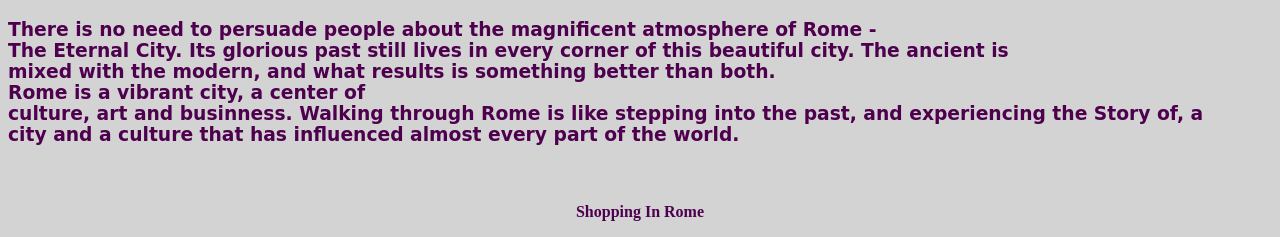
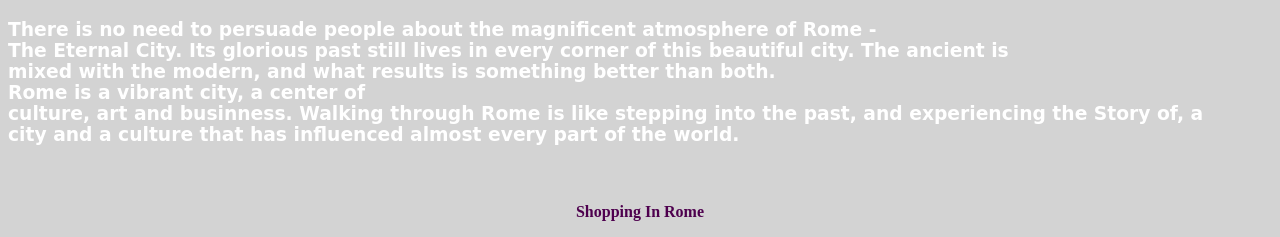
Before and after one commit to BIDA20-044/Rome-Website, a plain HTML site: page lifetsyle.html in a window 1280 px wide. Shown: the part 563-800 px from the top of the page. Drawn offline with Linux system fonts and the light colour scheme.

Commit message:
Add files via upload

```diff
--- a/lifestyle.css
+++ b/lifestyle.css
@@ -78,8 +78,8 @@ div  {
 
 
 body{
-    color:rgb(78, 0, 78);
+color:rgb(78, 0, 78);
 }
-h4{
-    color:rgb(78, 0, 78);
+h3{
+color: white;
 }
```
